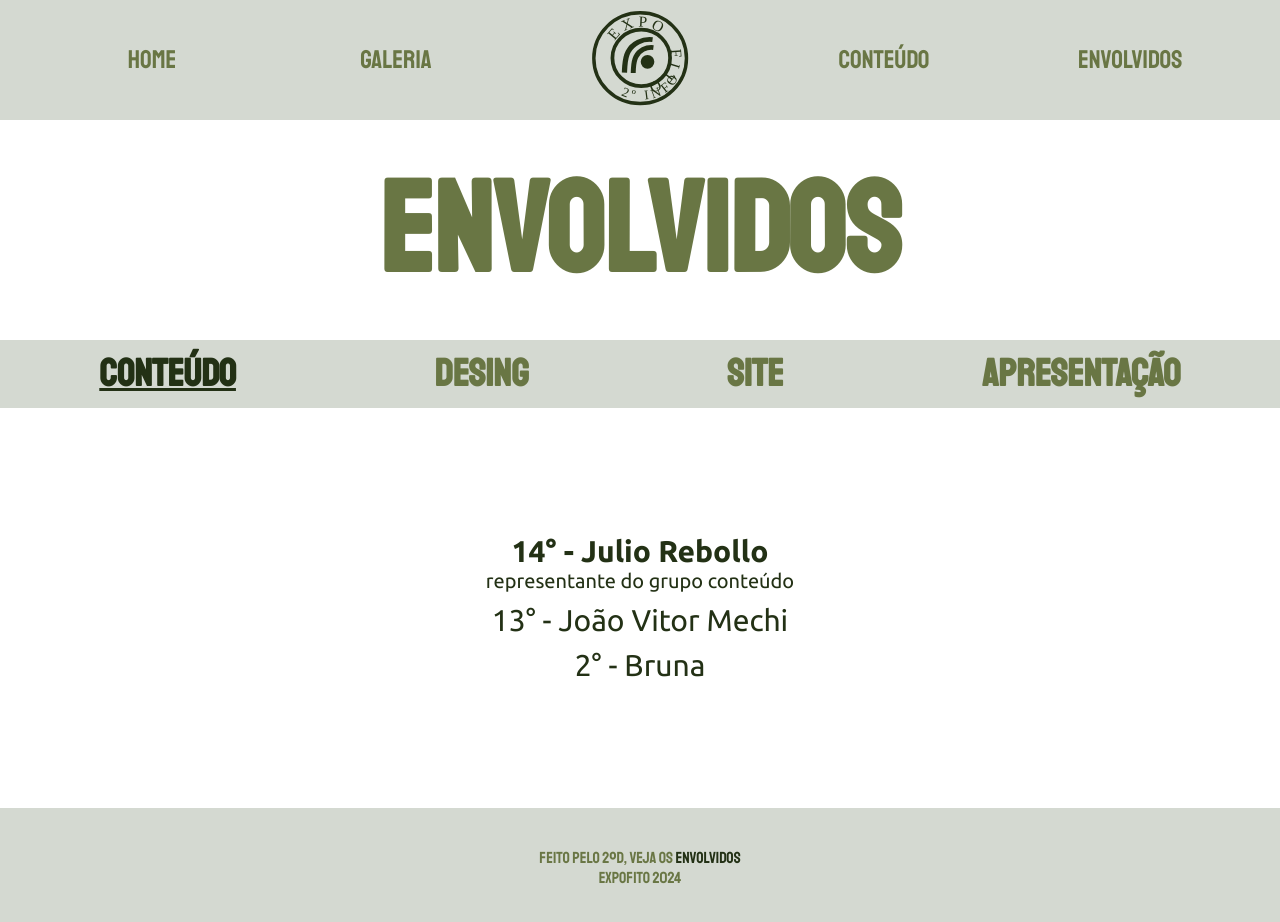
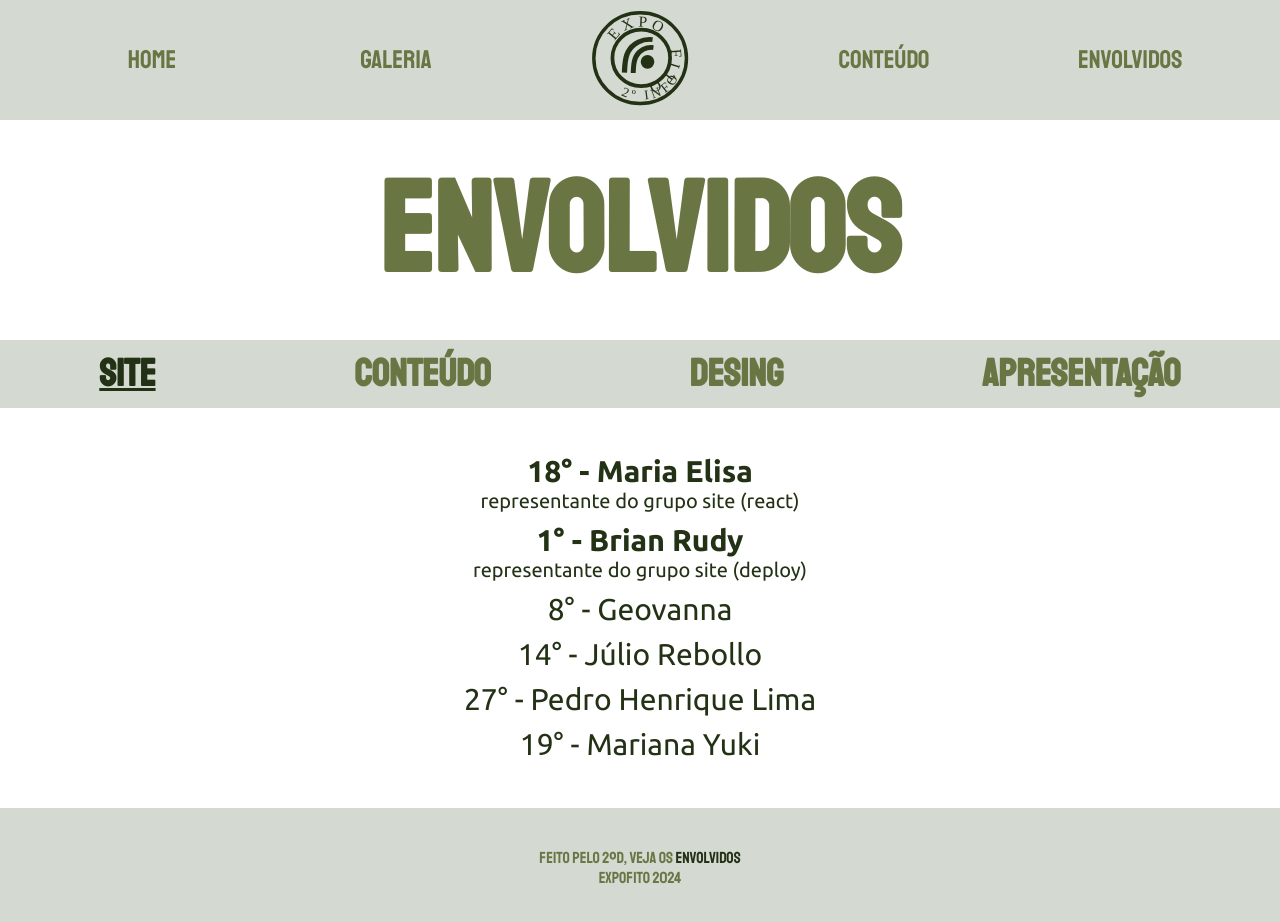
Before and after one commit to meocosta/TrabalhoJapacama, a React (Vite) app: page /envolvidos in a window 1280 px wide. Shown: the top 922 px of the page. Built offline with nearby package versions, Linux system fonts and the light colour scheme.

Commit message:
mudei para site

```diff
--- a/src/pages/Envolvidos.jsx
+++ b/src/pages/Envolvidos.jsx
@@ -4,7 +4,7 @@ import './Envolvidos.scss';
 
 function Envolvidos() {
 
-    const [content, setContent] = useState(conteudo);
+    const [content, setContent] = useState(site);
 
     const Change = (content) => {
         setContent(content);
@@ -15,9 +15,9 @@ function Envolvidos() {
         <section id='envolvetudo'>
             <h1 id='txt_envolvidos'>Envolvidos</h1>
             <div id='menuEnvolvidos'>
+                <h2 style={content === site ? { color: '#233115', textDecoration: 'underline' } : { color: '#697644' }} onClick={content === site ? null : () => Change(site)} >Site</h2>
                 <h2 style={content === conteudo ? { color: '#233115', textDecoration: 'underline' } : { color: '#697644' }} onClick={content === conteudo ? null : () => Change(conteudo)}>Conteúdo</h2>
                 <h2 style={content === desing ? { color: '#233115', textDecoration: 'underline' } : { color: '#697644' }} onClick={content === desing ? null : () => Change(desing)}>Desing</h2>
-                <h2 style={content === site ? { color: '#233115', textDecoration: 'underline' } : { color: '#697644' }} onClick={content === site ? null : () => Change(site)} >Site</h2>
                 <h2 style={content === apresentação ? { color: '#233115', textDecoration: 'underline' } : { color: '#697644' }} onClick={content === apresentação ? null : () => Change(apresentação)} >Apresentação</h2>
             </div>
             <div id='envolvidos'>
```
